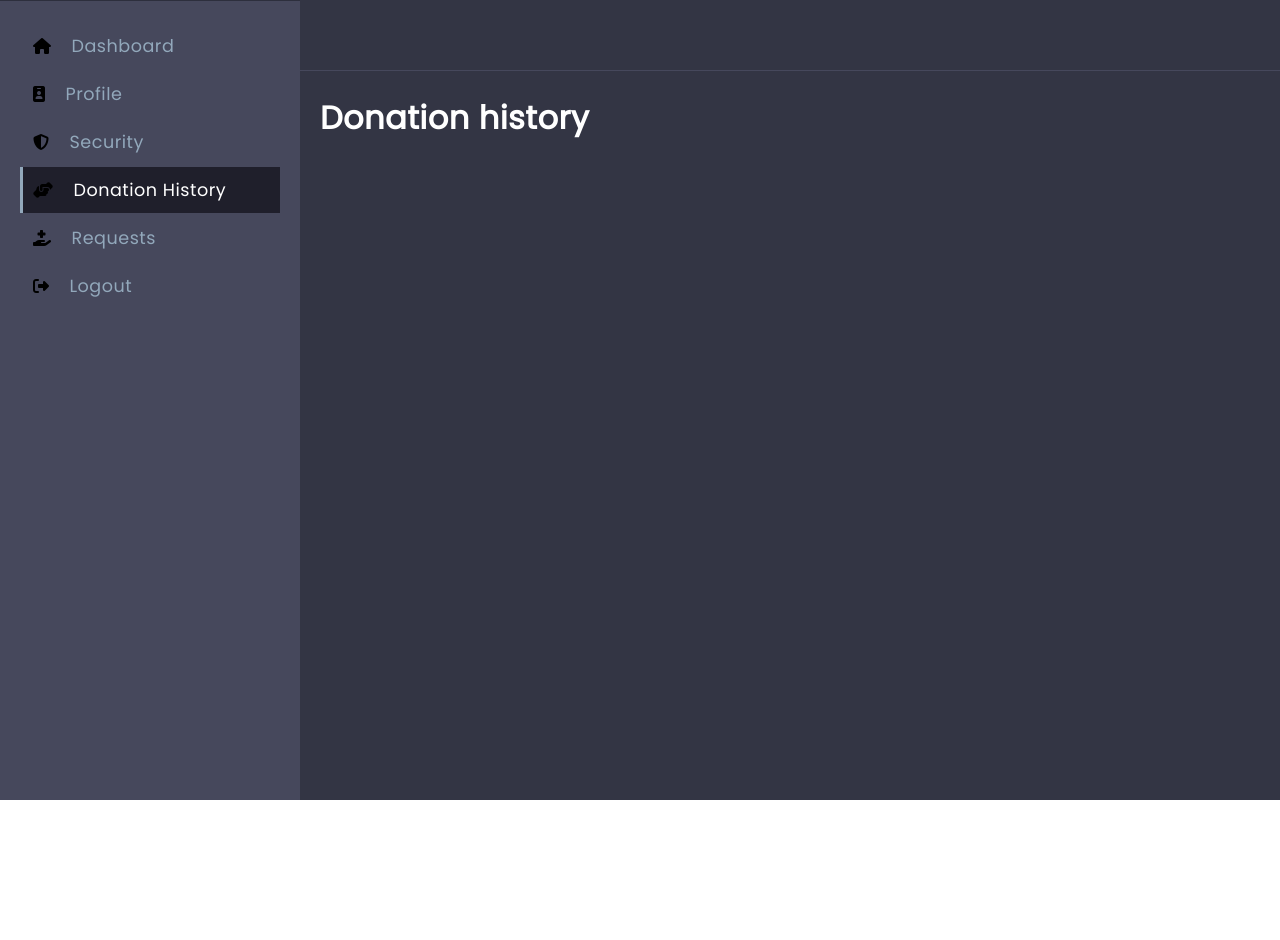
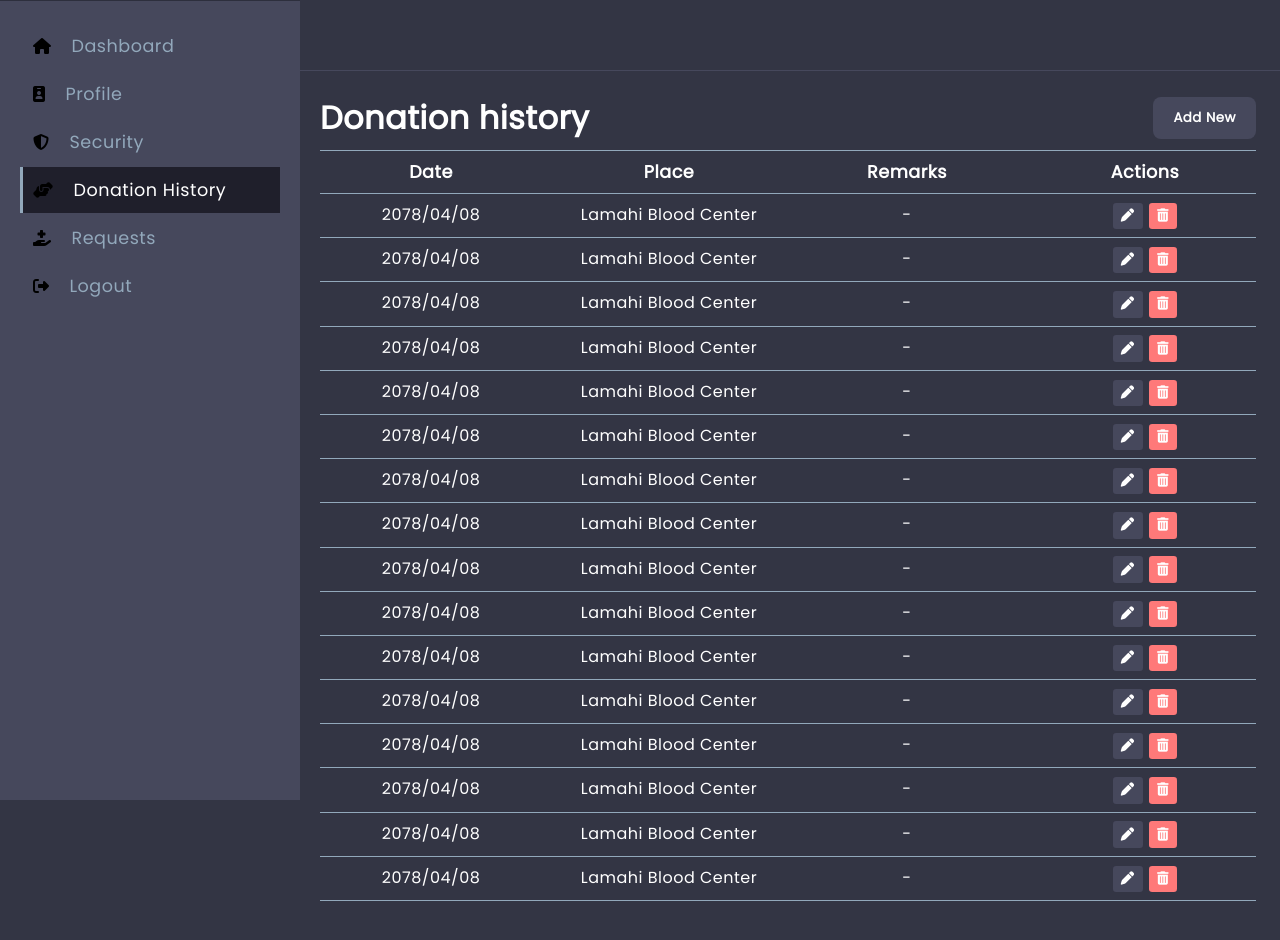
Before and after one commit to aniloli42/donate-blood-management-mern, a React (Create React App) app in the folder client/: page /donation-history in a window 1280 px wide. Before the commit the page ends 800 px from the top, so only its background shows below. Built offline with nearby package versions, Linux system fonts and the light colour scheme.

Commit message:
chore: donation history ui created

```diff
--- a/client/src/Components/Header/header.css
+++ b/client/src/Components/Header/header.css
@@ -10,6 +10,7 @@
 	box-shadow: 1px 1px var(--light-blue);
 	user-select: none;
 	background-color: var(--light-dark-blue);
+	z-index: 2;
 }
 
 .header img {
--- /dev/null
+++ b/client/src/Components/HistoryAction/HistoryAction.jsx
@@ -0,0 +1,18 @@
+import React from "react"
+import "./historyaction.css"
+
+const HistoryAction = () => {
+	return (
+		<>
+			<button className="button action-button action-edit">
+				<i className="fas fa-pen"></i>
+			</button>
+
+			<button className="button action-button action-delete">
+				<i className="fas fa-trash-alt"></i>
+			</button>
+		</>
+	)
+}
+
+export default HistoryAction
--- /dev/null
+++ b/client/src/Components/HistoryAction/historyaction.css
@@ -0,0 +1,14 @@
+.action-button {
+	padding: 0.2rem 0.5rem;
+	border-radius: 0.2rem;
+	margin-inline: 0.2rem;
+}
+
+.action-delete {
+	background-color: var(--light-red);
+}
+
+.action-delete:hover,
+.action-delete:focus {
+	background-color: var(--dark-red);
+}
--- a/client/src/Pages/DonationHistory/DonationHistory.jsx
+++ b/client/src/Pages/DonationHistory/DonationHistory.jsx
@@ -1,11 +1,159 @@
 import React from "react"
+import HistoryAction from "../../Components/HistoryAction/HistoryAction"
+import "./donationhistory.css"
 
 const DonationHistory = () => {
-  return (
-    <>
-      <h2>Donation history</h2>
-    </>
-  )
+	return (
+		<>
+			<header>
+				<h2>Donation history</h2>
+				<button className="button">Add New</button>
+			</header>
+			<hr />
+
+			<div className="history-container">
+				<div className="history-table">
+					{/* History Headers */}
+					<div className="history-headers">
+						<div className="history-header">Date</div>
+						<div className="history-header">Place</div>
+						<div className="history-header">Remarks</div>
+						<div className="history-header">Actions</div>
+					</div>
+
+					{/* History Data */}
+					<div className="history-data">
+						<div>2078/04/08</div>
+						<div>Lamahi Blood Center</div>
+						<div>-</div>
+						<div>
+							<HistoryAction />
+						</div>
+					</div>
+					<div className="history-data">
+						<div>2078/04/08</div>
+						<div>Lamahi Blood Center</div>
+						<div>-</div>
+						<div>
+							<HistoryAction />
+						</div>
+					</div>
+					<div className="history-data">
+						<div>2078/04/08</div>
+						<div>Lamahi Blood Center</div>
+						<div>-</div>
+						<div>
+							<HistoryAction />
+						</div>
+					</div>
+					<div className="history-data">
+						<div>2078/04/08</div>
+						<div>Lamahi Blood Center</div>
+						<div>-</div>
+						<div>
+							<HistoryAction />
+						</div>
+					</div>
+					<div className="history-data">
+						<div>2078/04/08</div>
+						<div>Lamahi Blood Center</div>
+						<div>-</div>
+						<div>
+							<HistoryAction />
+						</div>
+					</div>
+					<div className="history-data">
+						<div>2078/04/08</div>
+						<div>Lamahi Blood Center</div>
+						<div>-</div>
+						<div>
+							<HistoryAction />
+						</div>
+					</div>
+					<div className="history-data">
+						<div>2078/04/08</div>
+						<div>Lamahi Blood Center</div>
+						<div>-</div>
+						<div>
+							<HistoryAction />
+						</div>
+					</div>
+					<div className="history-data">
+						<div>2078/04/08</div>
+						<div>Lamahi Blood Center</div>
+						<div>-</div>
+						<div>
+							<HistoryAction />
+						</div>
+					</div>
+					<div className="history-data">
+						<div>2078/04/08</div>
+						<div>Lamahi Blood Center</div>
+						<div>-</div>
+						<div>
+							<HistoryAction />
+						</div>
+					</div>
+					<div className="history-data">
+						<div>2078/04/08</div>
+						<div>Lamahi Blood Center</div>
+						<div>-</div>
+						<div>
+							<HistoryAction />
+						</div>
+					</div>
+					<div className="history-data">
+						<div>2078/04/08</div>
+						<div>Lamahi Blood Center</div>
+						<div>-</div>
+						<div>
+							<HistoryAction />
+						</div>
+					</div>
+					<div className="history-data">
+						<div>2078/04/08</div>
+						<div>Lamahi Blood Center</div>
+						<div>-</div>
+						<div>
+							<HistoryAction />
+						</div>
+					</div>
+					<div className="history-data">
+						<div>2078/04/08</div>
+						<div>Lamahi Blood Center</div>
+						<div>-</div>
+						<div>
+							<HistoryAction />
+						</div>
+					</div>
+					<div className="history-data">
+						<div>2078/04/08</div>
+						<div>Lamahi Blood Center</div>
+						<div>-</div>
+						<div>
+							<HistoryAction />
+						</div>
+					</div>
+					<div className="history-data">
+						<div>2078/04/08</div>
+						<div>Lamahi Blood Center</div>
+						<div>-</div>
+						<div>
+							<HistoryAction />
+						</div>
+					</div>
+					<div className="history-data">
+						<div>2078/04/08</div>
+						<div>Lamahi Blood Center</div>
+						<div>-</div>
+						<div>
+							<HistoryAction />
+						</div>
+					</div>
+				</div>
+			</div>
+		</>
+	)
 }
 
 export default DonationHistory
--- /dev/null
+++ b/client/src/Pages/DonationHistory/donationhistory.css
@@ -0,0 +1,72 @@
+.main-component header {
+	display: flex;
+	flex-direction: row;
+	width: 100%;
+	margin-bottom: 0.5em;
+	align-items: center;
+}
+
+.main-component header button {
+	margin-left: auto;
+	justify-self: flex-start;
+	align-items: flex-start;
+	border-radius: 0.5rem;
+}
+
+.main-component header > h2 {
+	margin: 0;
+}
+
+.history-container {
+	overflow-x: auto;
+	padding-bottom: 1rem;
+	width: 100%;
+	display: grid;
+	grid-template-columns: repeat(4, 1fr);
+}
+
+.history-table {
+	width: max-content;
+}
+
+.history-header {
+	font-weight: bold;
+	font-size: var(--heading4);
+	--heading4: 1rem;
+}
+
+.history-headers,
+.history-data {
+	grid-column: 1/-1;
+	display: grid;
+	grid-template-columns: repeat(4, 1fr);
+	color: var(--text-light);
+	border-bottom: 1px solid var(--text-gray);
+	padding-block: 0.5em;
+	justify-items: center;
+	text-align: center;
+	justify-content: center;
+	grid-gap: 1rem;
+	position: relative;
+}
+
+.history-data > :first-child,
+.history-headers > :first-child {
+	position: sticky;
+	min-width: 180px;
+	left: 0;
+	background-color: var(--background);
+}
+
+@media (min-width: 600px) {
+	.history-header {
+		--heading4: revert;
+	}
+}
+
+@media (min-width: 820px) {
+	.history-table {
+		width: 100%;
+		grid-column: 1/-1;
+	}
+}
--- a/client/src/Pages/MainComponent/maincomponent.css
+++ b/client/src/Pages/MainComponent/maincomponent.css
@@ -5,11 +5,14 @@
 }
 
 /* title of the section */
-.main-component > h2 {
+.main-component > h2,
+.main-component header h2 {
 	color: var(--light);
 	font-weight: bold;
-  font-size: clamp(20px, 1em + 10vw, 2em);
 	margin-block-end: 1em;
+	font-size: var(--heading2);
+	--heading2: 1.2rem;
+	align-items: center;
 }
 
 @media (min-width: 1200px) {
@@ -20,4 +23,9 @@
 		margin-inline-start: 300px;
 		padding-inline-start: 20px;
 	}
+
+	.main-component > h2,
+	.main-component header h2 {
+		--heading2: revert;
 	}
+}
--- a/client/src/Reducers/Auth.js
+++ b/client/src/Reducers/Auth.js
@@ -1,4 +1,4 @@
-const reducer = (state = [], action) => {
+const reducer = (state = {}, action) => {
 	switch (action.type) {
 		case "LOGIN":
 			return state
```
Also changed, not shown: client/src/Reducers/Data.js (indentation only). Lines whose indentation alone changed are shown as unchanged.
